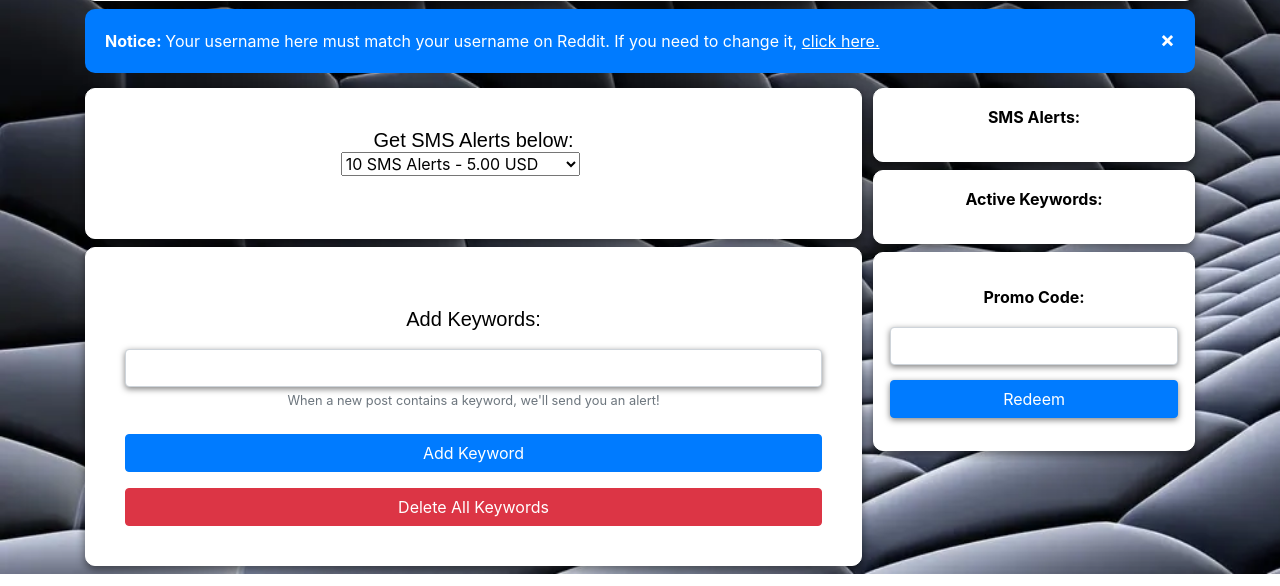
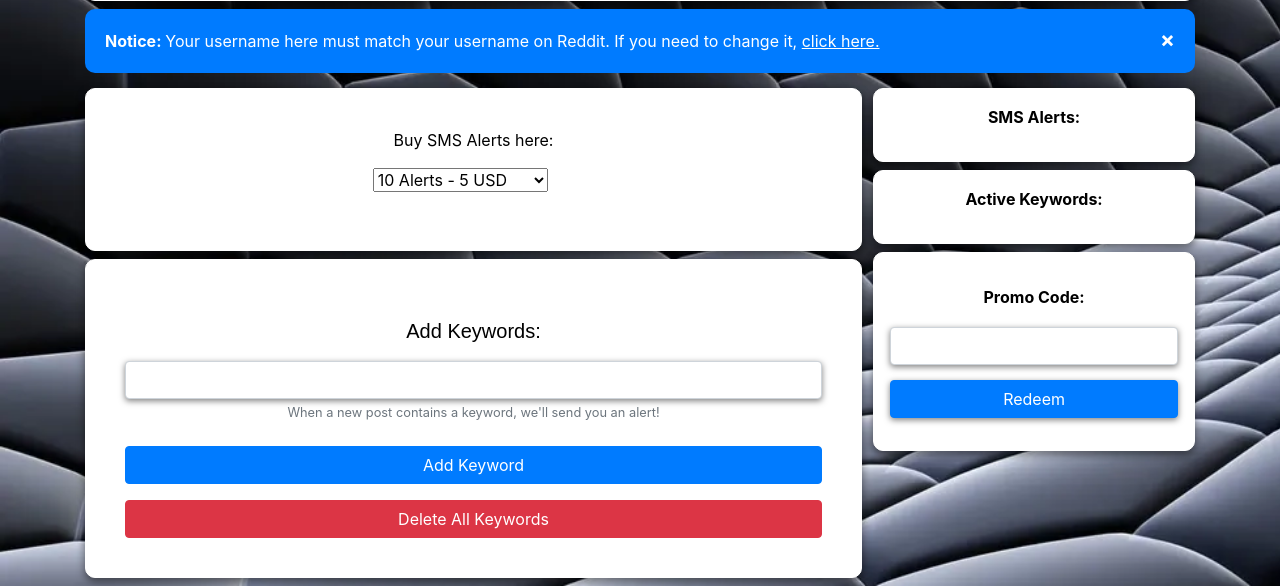
Before and after one commit to nicholas-konar/SMSAlertService, a Flask app: template SMSAlertService/SMSAlertService/templates/profile.html in a window 1280 px wide. Shown: the part 296-882 px from the top of the page. Run offline with Flask 2, Linux system fonts and the light colour scheme; the template is opened without the code that fills it, so the values that code supplies are empty; parts of the project's set-up code (start-up, migrations or seed data) failed here and were passed over; some libraries are stand-ins or nearby versions.

Commit message:
Paypal button prod conversion

```diff
--- a/SMSAlertService/SMSAlertService/templates/profile.html
+++ b/SMSAlertService/SMSAlertService/templates/profile.html
@@ -23,21 +23,23 @@
     <div class="main">
         <div class="box-area" id="smart-button-container">
             <div>
-                <div>
-                    <h5>Get SMS Alerts below:</h5>
+                <div style="text-align: center;">
+                    <div style="margin-bottom: 1.25rem;">
+                        <p>Buy SMS Alerts here:</p>
                         <select id="item-options">
-                        <option price="5.00" value="10 Messages">10 SMS Alerts - 5.00 USD</option>
-                        <option price="10.00" value="50 Messages">50 SMS Alerts - 10.00 USD</option>
-                        <option price="25.00" value="250 Messages">250 SMS Alerts - 25.00 USD</option>
-                        <option price="40.00" value="500 Messages">500 SMS Alerts - 40.00 USD</option>
+                            <option price="5" value="10 Alerts">10 Alerts - 5 USD</option>
+                            <option price="10" value="25 Alerts">25 Alerts - 10 USD</option>
+                            <option price="25" value="100 Alerts">100 Alerts - 25 USD</option>
+                            <option price="35" value="250 Alerts">250 Alerts - 35 USD</option>
+                            <option price="50" value="500 Alerts">500 Alerts - 50 USD</option>
                         </select>
                         <select id="quantitySelect" style="visibility: hidden"></select>
                     </div>
-                <br/>
                     <div id="paypal-button-container"></div>
                 </div>
+            </div>
             <script data-sdk-integration-source="button-factory"
-                    src="https://www.paypal.com/sdk/js?client-id=AWAg3kGZplLsUzGcJNUYVmrVCNxfLkb_KHgPiU_Ob9oD-EUCh0xMS8dlyw0d0VjXmhMg-HN_0xmWZziC&enable-funding=venmo&currency=USD"></script>
+                    src="https://www.paypal.com/sdk/js?client-id=ATp90AxmHSm8HQwm8pdEyibtZVhsjC0eQnONlaZB2Z_ovQw6gKrvVuL6_gkuvfqzpu6TmHM0VQjXTBpp&enable-funding=venmo&currency=USD"></script>
             <script>
       function initPayPalButton() {
         var shipping = 0;
@@ -47,22 +49,22 @@
     if (!isNaN(quantity)) {
       quantitySelect.style.visibility = "visible";
     }
-                var orderDescription = 'Choose your SMS package';
+    var orderDescription = 'Buy SMS Alerts here:';
     if(orderDescription === '') {
       orderDescription = 'Item';
     }
     paypal.Buttons({
       style: {
-                    shape: 'pill',
+        shape: 'rect',
         color: 'gold',
-                    layout: 'horizontal',
+        layout: 'vertical',
         label: 'paypal',
 
       },
       createOrder: function(data, actions) {
         var selectedItemDescription = itemOptions.options[itemOptions.selectedIndex].value;
         var selectedItemPrice = parseFloat(itemOptions.options[itemOptions.selectedIndex].getAttribute("price"));
-                    var tax = (0 === 0 || false) ? 0 : (selectedItemPrice * (parseFloat(0)/100));
+        var tax = (7.25 === 0 || false) ? 0 : (selectedItemPrice * (parseFloat(7.25)/100));
         if(quantitySelect.options.length > 0) {
           quantity = parseInt(quantitySelect.options[quantitySelect.selectedIndex].value);
         } else {
@@ -151,8 +153,8 @@
                 </a>
             </div>
         </div>
+    </div>
 
-    </div>
     <div class="sidebar">
         <div class="box-area">
             <p><strong>SMS Alerts:</strong></p>
@@ -171,21 +173,14 @@
             function myFunction(keyword, index) {
               keywordvar += "<tr><td>" + keyword + "</td></tr>";
             }
-
-
-
-
-
-
-
-
             </script>
         </div>
         <div class="box-area">
             <form action="/promo-code" method="POST">
                 <div class="form-group">
                     <label for="promo-code"><strong>Promo Code:</strong></label>
-                    <input aria-describedby="keywordHelp" class="form-control input" id="promo-code" name="promo-code"
+                    <input aria-describedby="keywordHelp" class="form-control input" id="promo-code"
+                           name="promo-code"
                            placeholder="" required="required" type="text">
                     <button class="button btn btn-primary container" type="submit">Redeem</button>
                 </div>
```
Lines whose indentation alone changed are shown as unchanged.
